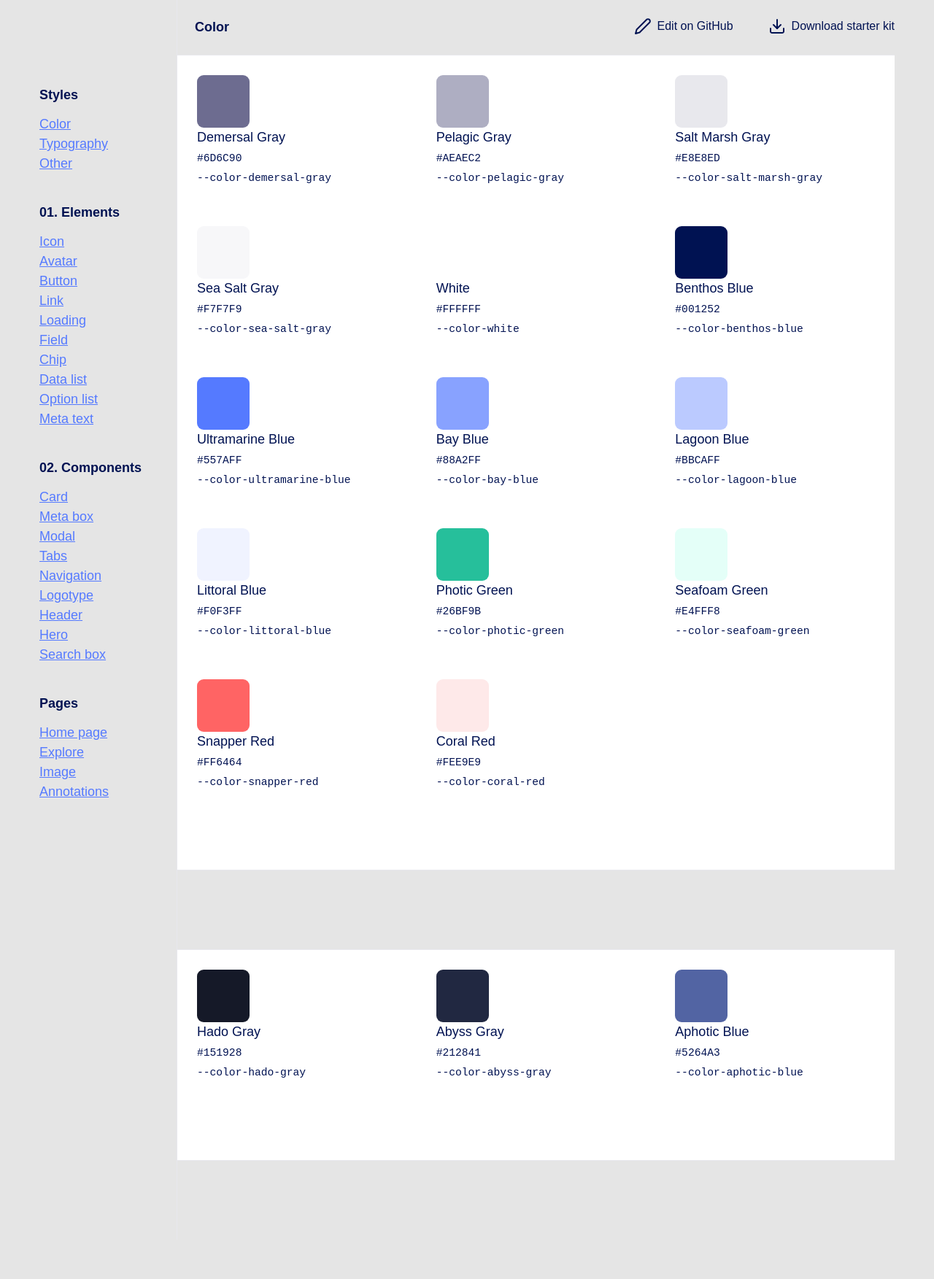
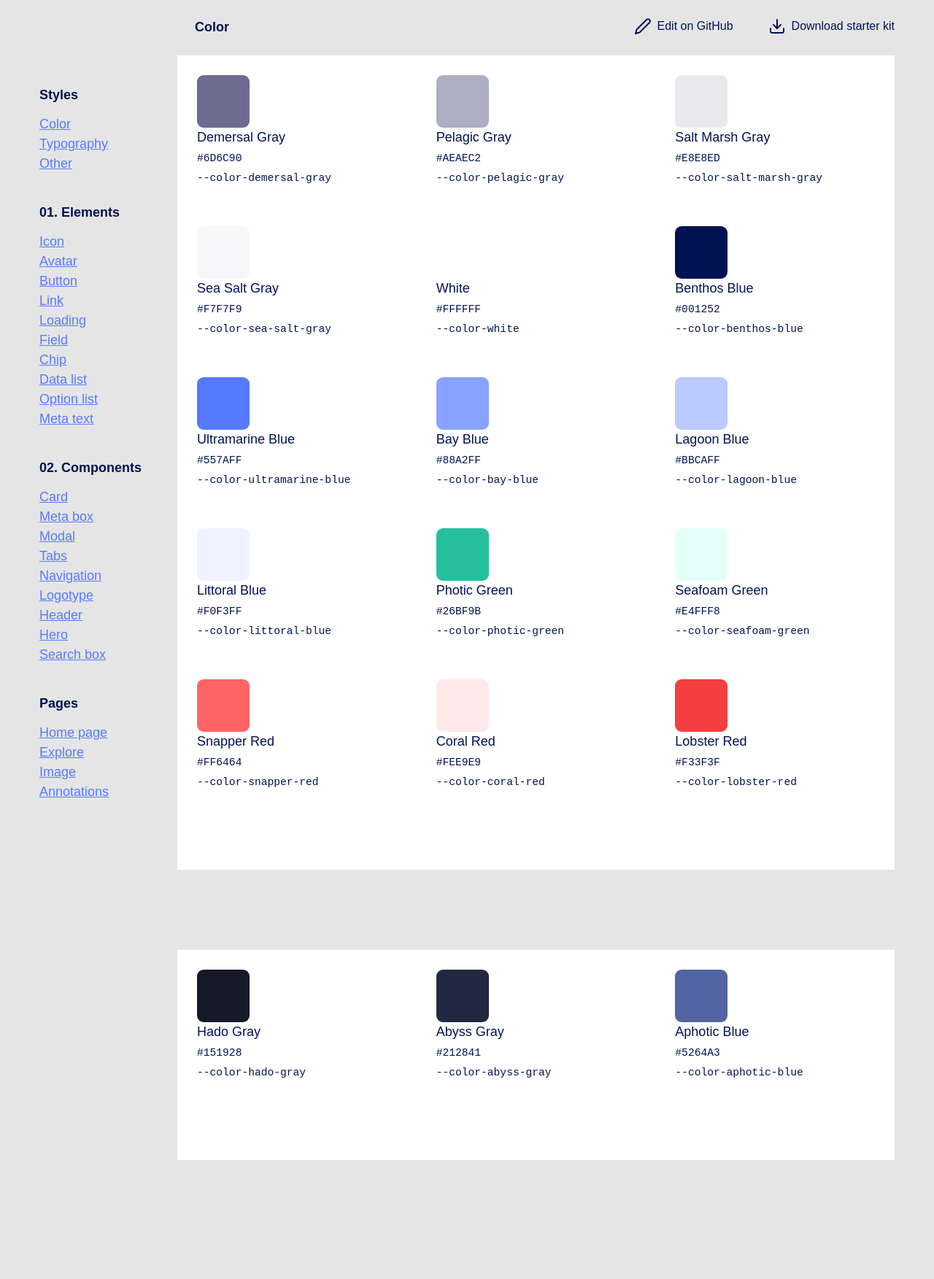
Before and after one commit to jimthoburn/fathomnet-ui, a Jekyll site: the page built from styles/color.markdown, in a window 1280 px wide. Shown: the whole page at 73% size. Built offline with Jekyll 4.4.1, drawn with Linux system fonts in a browser that asks for light colours; some web fonts are replaced.

Commit message:
Add “Lobster red” color

```diff
--- a/styles/color.css
+++ b/styles/color.css
@@ -45,6 +45,9 @@
 /* Coral Red */
 --color-coral-red: #FEE9E9;
 
+/* Lobster Red */
+--color-lobster-red: #F33F3F;
+
 /* DARK */
 
 /* Hado Gray */
--- a/styles/color.markdown
+++ b/styles/color.markdown
@@ -60,6 +60,10 @@ colorsLight:
     id: color-coral-red
     value: '#FEE9E9'
 
+  - label: Lobster Red
+    id: color-lobster-red
+    value: '#F33F3F'
+
 colorsDark:
 
   - label: Hado Gray
```
